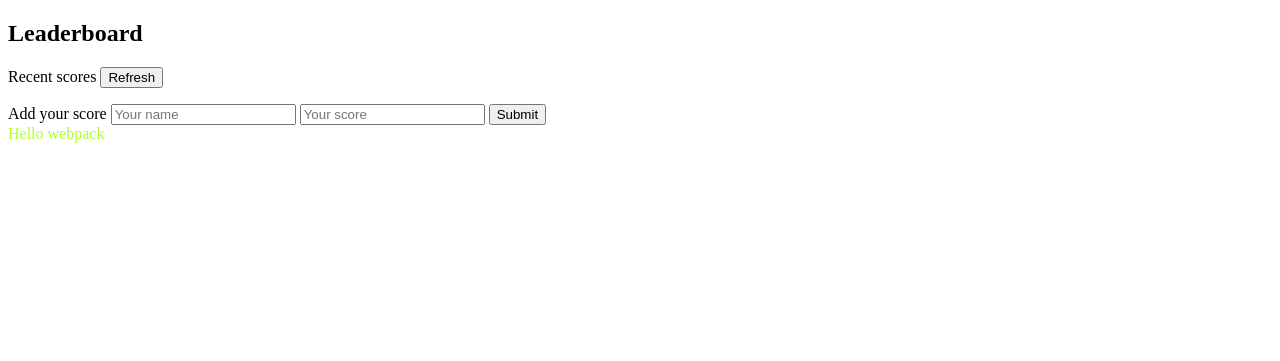
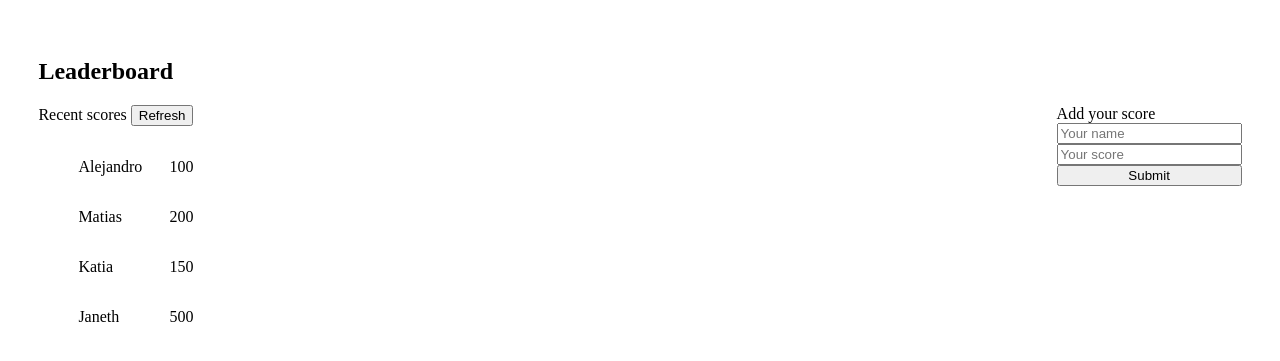
Before and after one commit to AlexRS90/liderboard, a website built with webpack: page src/index.html in a window 1280 px wide. Built offline with nearby package versions, Linux system fonts and the light colour scheme.

Commit message:
Add values to score list with modules

```diff
--- a/src/index.js
+++ b/src/index.js
@@ -1,14 +1,4 @@
-import _ from 'lodash';
 import './style.css';
+import fillList from './list';
 
-function component() {
-    const element = document.createElement('div');
-
-    // Lodash,
-    element.innerHTML = _.join(['Hello', 'webpack'], ' ');
-    element.classList.add('hello');
-
-    return element;
-  }
-
-  document.body.appendChild(component());
+fillList();
--- /dev/null
+++ b/src/list.js
@@ -0,0 +1,27 @@
+const bestScores = [
+  {
+    name: 'Alejandro',
+    score: 100,
+  },
+  {
+    name: 'Matias',
+    score: 200,
+  },
+  {
+    name: 'Katia',
+    score: 150,
+  },
+  {
+    name: 'Janeth',
+    score: 500,
+  },
+];
+
+
+export default function fillList() {
+  let newWinner = '';
+  bestScores.forEach((winner) => {
+    newWinner += `<li class="d-flex top-scores"><p>${winner.name}</p><p>${winner.score}</p></li>`;
+  });
+  document.querySelector('.best-scores').innerHTML = newWinner;
+}
--- a/src/style.css
+++ b/src/style.css
@@ -1,3 +1,26 @@
-.hello {
-    color: greenyellow;
+html,
+body {
+  margin: 0;
+  padding: 0;
 }
+
+.main-section {
+  padding: 3%;
+}
+
+.d-flex {
+  display: flex;
+}
+
+.direction {
+  flex-direction: column;
+}
+
+.boards {
+  justify-content: space-between;
+}
+
+.top-scores {
+  justify-content: space-between;
+  list-style: none;
+}
```
